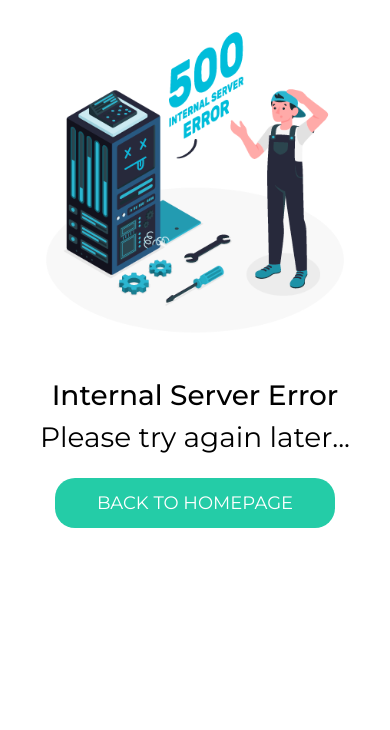
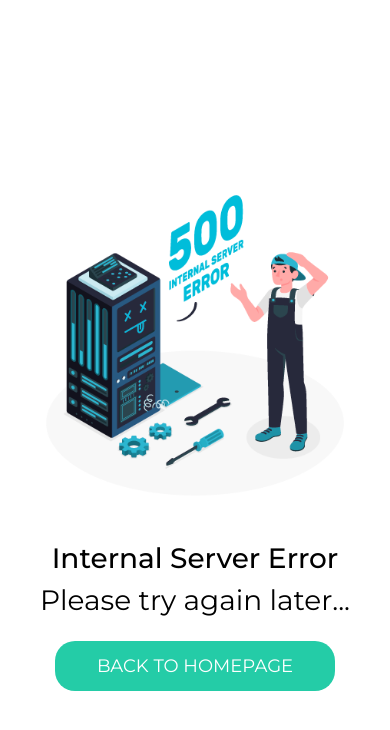
Before and after one commit to vladibon/wallet, a React (Create React App) app: page /server-error in a window 390 px wide. Shown: the top 730 px of the page. Built offline with nearby package versions, Linux system fonts and the light colour scheme; no server answers.

Commit message:
error render updated

```diff
--- a/src/components/DiagramTab/DiagramTab.jsx
+++ b/src/components/DiagramTab/DiagramTab.jsx
@@ -97,7 +97,7 @@ export default function DiagramTab() {
   const totalToRender = () => (showExpense ? stats.totalExpense : stats.totalIncome);
 
   useEffect(() => {
-    if (error?.status >= 500) dispatch(setError(500));
+    if (error?.status >= 500 || error?.status === 'FETCH_ERROR') dispatch(setError(500));
 
     if (!data) return;
     else dispatch(setStatistics(data));
--- a/src/pages/InternalServerErrorPage/InternalServerErrorPage.module.css
+++ b/src/pages/InternalServerErrorPage/InternalServerErrorPage.module.css
@@ -58,6 +58,11 @@ body {
 @media screen and (max-width: 767px) {
   .container {
     background-color: var(--text-white-color);
+    width: 100vw;
+    height: 100vh;
+    display: flex;
+    align-items: center;
+    justify-content: center;
   }
 
   .img {
@@ -106,7 +111,6 @@ body {
     margin-top: 148px;
     padding: 40px 65px 60px;
     width: 540px;
-    height: 100%;
     border-radius: 20px;
   }
 
```
Also changed, not shown: 2 other files (tests, documents, lock files or other folders).
